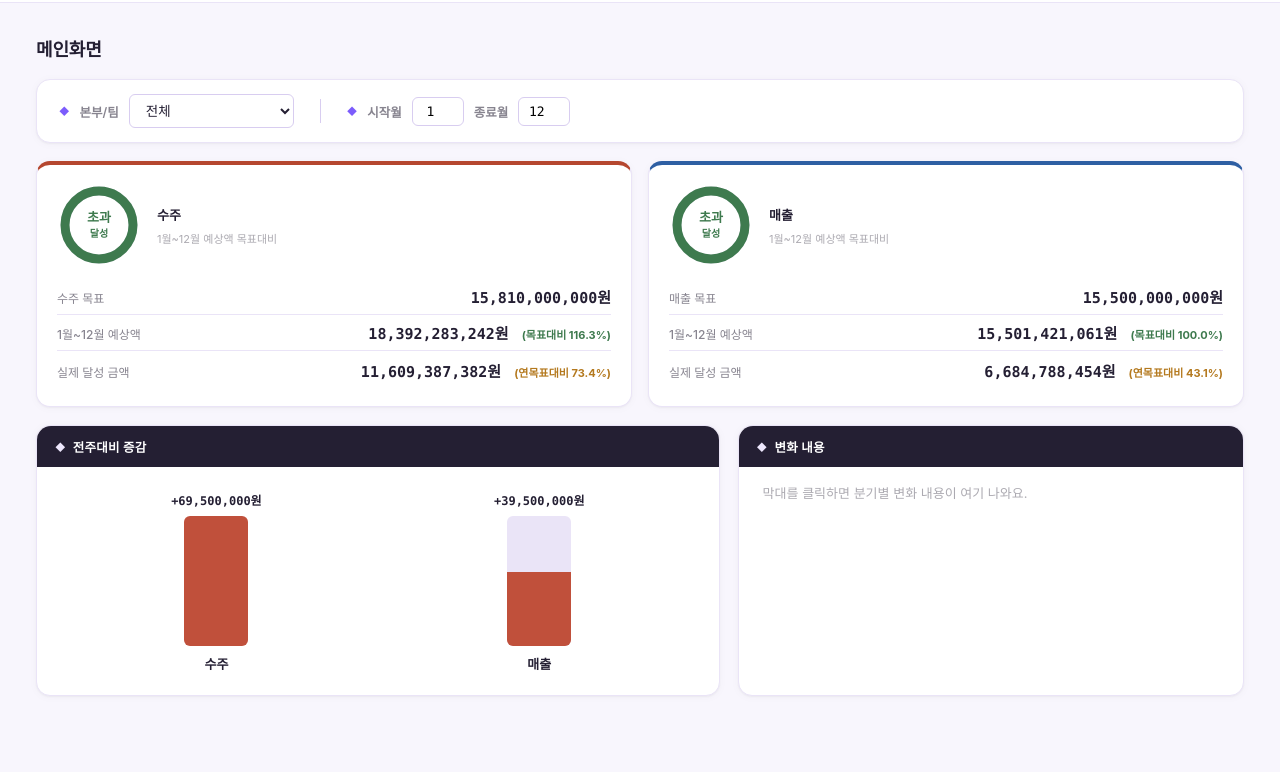
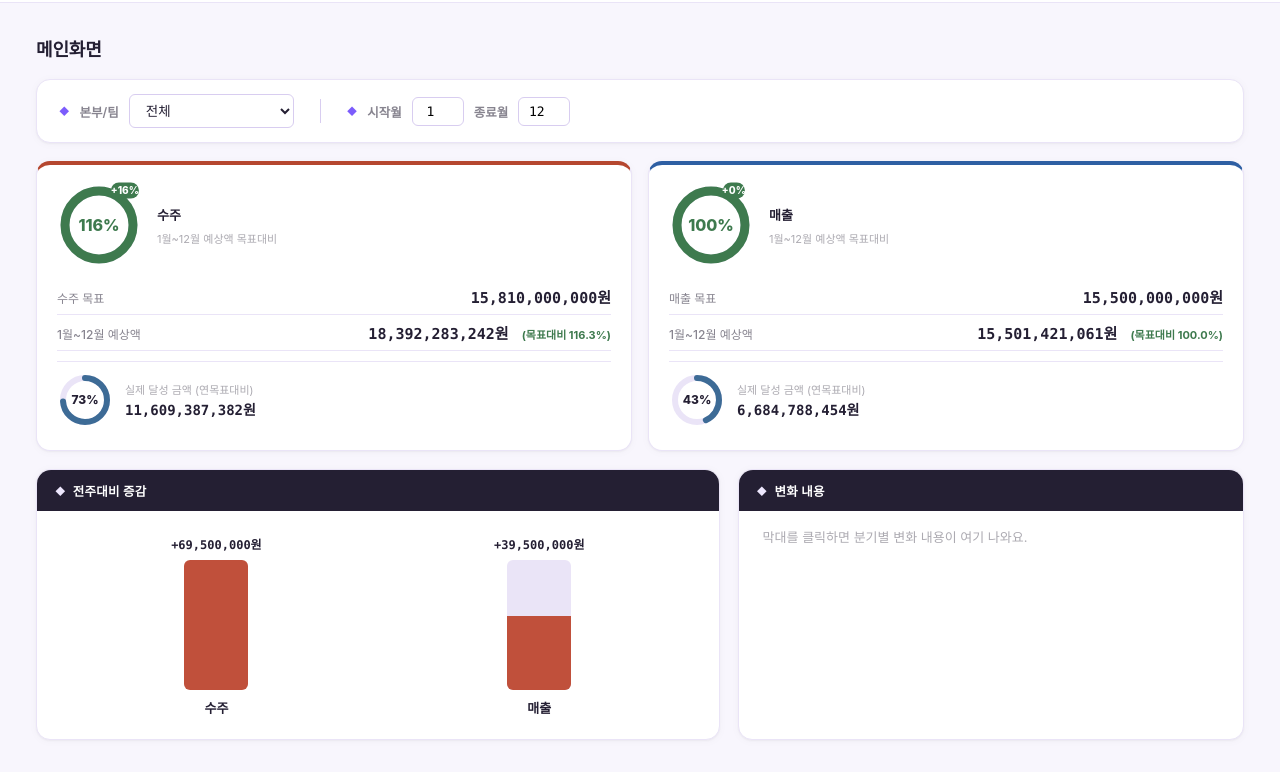
Before and after one commit to oosnuyh/sales-portal, a plain HTML site: page index.html in a window 1280 px wide. Shown: the part 64-836 px from the top of the page. Before the commit the page ends 800 px from the top, so only its background shows below. Drawn offline with Linux system fonts and the light colour scheme; a web font is replaced by a local one.

Commit message:
Add files via upload

```diff
--- a/index.html
+++ b/index.html
@@ -378,22 +378,33 @@
   }
 
   // ----- 핵심 지표 (KPI) 카드: 수주/매출 각각 목표 · 연간 예상액(목표대비%) · 실제 금액(연목표대비%) -----
-  function donutSvg(pct, color) {
+  function donutSvg(pct, color, opts) {
+    opts = opts || {};
+    const size = opts.size || 84;
+    const r = opts.r || 34, sw = opts.sw || 9;
+    const cx = size / 2, cy = size / 2;
     const clamped = Math.max(0, Math.min(100, pct));
-    const overAchieved = pct >= 100;
-    const r = 34, cx = 42, cy = 42, sw = 9;
+    const overAchieved = pct > 100;
     const circumference = 2 * Math.PI * r;
     const offset = circumference * (1 - clamped / 100);
-    const centerText = overAchieved
-      ? `<text x="${cx}" y="${cy - 3}" text-anchor="middle" font-size="13" font-weight="800" fill="${color}">초과</text>
-         <text x="${cx}" y="${cy + 12}" text-anchor="middle" font-size="10" font-weight="600" fill="${color}">달성</text>`
-      : `<text x="${cx}" y="${cy + 5}" text-anchor="middle" font-size="16" font-weight="800" fill="var(--ink)">${Math.round(pct)}%</text>`;
-    return `<svg width="84" height="84" viewBox="0 0 84 84" style="flex-shrink:0;">
+    const numColor = overAchieved ? 'var(--good)' : 'var(--ink)';
+    const ringColor = overAchieved ? 'var(--good)' : color;
+    const fontSize = opts.fontSize || 16;
+    const centerText = `<text x="${cx}" y="${cy + fontSize * 0.35}" text-anchor="middle" font-size="${fontSize}" font-weight="800" fill="${numColor}">${Math.round(pct)}%</text>`;
+    // 100%를 넘으면 얼마나 초과했는지 오른쪽 위에 작은 뱃지로 같이 보여준다 (예: +20%).
+    const badge = overAchieved
+      ? `<g>
+          <rect x="${cx + r * 0.35}" y="${cy - r - sw / 2 - 4}" width="${String(Math.round(pct - 100)).length * 6 + 16}" height="16" rx="8" fill="var(--good)"/>
+          <text x="${cx + r * 0.35 + (String(Math.round(pct - 100)).length * 6 + 16) / 2}" y="${cy - r - sw / 2 + 7}" text-anchor="middle" font-size="10" font-weight="800" fill="#fff">+${Math.round(pct - 100)}%</text>
+        </g>`
+      : '';
+    return `<svg width="${size}" height="${size}" viewBox="0 0 ${size} ${size}" style="flex-shrink:0;overflow:visible;">
       <circle cx="${cx}" cy="${cy}" r="${r}" fill="none" stroke="var(--border)" stroke-width="${sw}"/>
-      <circle cx="${cx}" cy="${cy}" r="${r}" fill="none" stroke="${color}" stroke-width="${sw}"
+      <circle cx="${cx}" cy="${cy}" r="${r}" fill="none" stroke="${ringColor}" stroke-width="${sw}"
         stroke-dasharray="${circumference.toFixed(1)}" stroke-dashoffset="${offset.toFixed(1)}"
         stroke-linecap="round" transform="rotate(-90 ${cx} ${cy})"/>
       ${centerText}
+      ${badge}
     </svg>`;
   }
 
@@ -427,10 +438,15 @@
         return `<div class="kpiActual">실제 달성: <span class="kpiActualPending">데이터 연동 준비 중</span></div>`;
       }
       const realPct = annualTarget ? (realAmt / annualTarget * 100) : 0;
-      return `<div class="kpiTier" style="border-bottom:none;padding-top:9px;">
-        <span class="kpiTierLabel">실제 달성 금액</span>
-        <span class="kpiTierValue">${fmtWon(realAmt)} <span class="kpiPct ${realPct >= 100 ? 'good' : 'warn'}">(연목표대비 ${realPct.toFixed(1)}%)</span></span>
-      </div>`;
+      const realDonutColor = realPct >= 100 ? 'var(--good)' : 'var(--neg)';
+      return `
+        <div style="display:flex;gap:12px;align-items:center;margin:10px 0 4px;padding-top:10px;border-top:1px solid var(--border);">
+          ${donutSvg(realPct, realDonutColor, { size: 56, r: 22, sw: 6, fontSize: 12 })}
+          <div style="flex:1;min-width:0;">
+            <div style="font-size:11px;color:var(--ink-40);margin-bottom:2px;">실제 달성 금액 (연목표대비)</div>
+            <div class="kpiTierValue" style="font-size:14px;">${fmtWon(realAmt)}</div>
+          </div>
+        </div>`;
     }
 
     function boxHtml(title, target, expected, expPct, realAmt, annualTarget, bg) {
```
